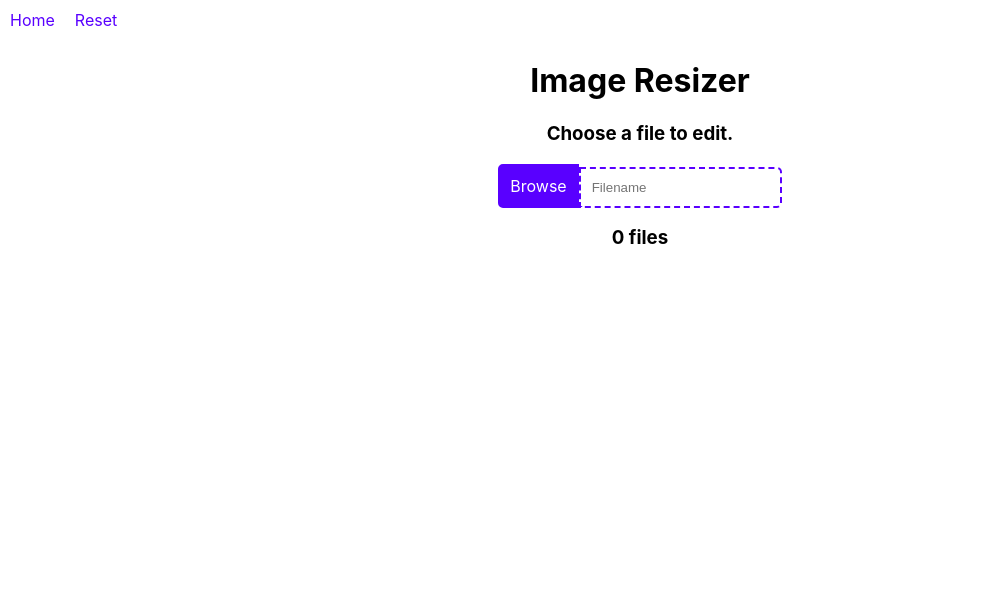
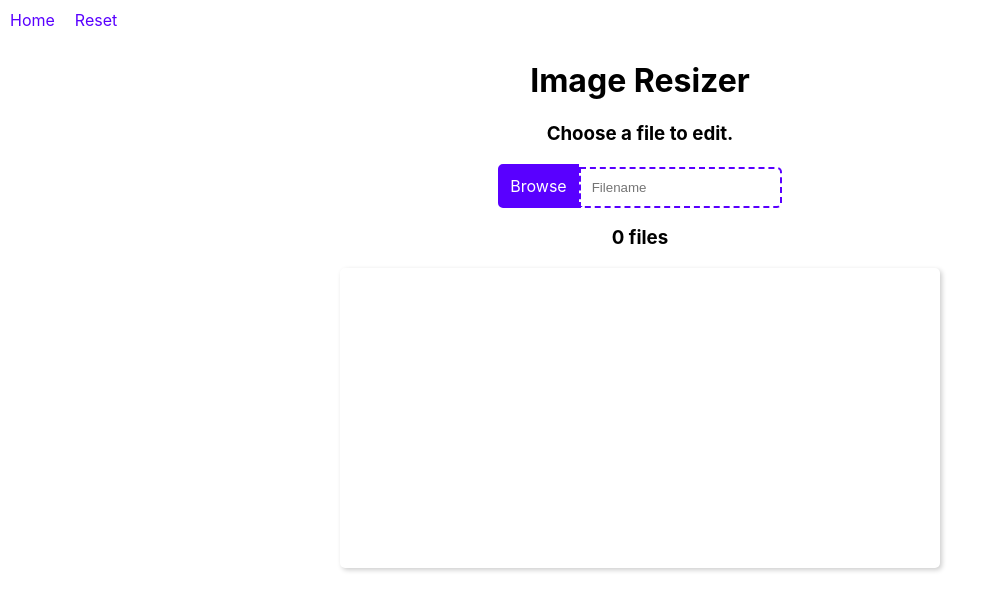
Before and after one commit to JosephThomasVasquez/react-img-resizer, a React (Create React App) app: page / in a window 1280 px wide. Shown: the top 610 px of the page, without its empty margins (0-996 px from the left). Built offline with nearby package versions, Linux system fonts and the light colour scheme.

Commit message:
Added a canvas ref using the useRef hook from React and update when the component changes

```diff
--- a/src/components/CanvasComponent.js
+++ b/src/components/CanvasComponent.js
@@ -1,11 +1,26 @@
-import React from 'react'
+import React, { useState, useEffect, useRef } from "react";
 
-const CanvasComponent = ({file}) => {
-    return (
-        <div>
-            <img className="img-file" src={file && file.url} alt=""/>
-        </div>
-    )
-}
+const CanvasComponent = ({ file }) => {
+  const [imageFile, setImageFile] = useState();
 
-export default CanvasComponent
+  //   console.log(file)
+  const canvasRef = useRef(null);
+
+  useEffect(() => {
+    const canvas = canvasRef.current;
+    const context = canvas.getContext("2d");
+
+    if (file) {
+      console.log(file);
+    }
+  }, [file]);
+
+  return (
+    <div>
+      <img className="img-file" src={file && file.url} alt="" />
+      <canvas ref={canvasRef} className="canvas-preview"></canvas>
+    </div>
+  );
+};
+
+export default CanvasComponent;
--- a/src/mainStyles.css
+++ b/src/mainStyles.css
@@ -1,5 +1,5 @@
 :root {
-  --primary-color: rgb(89, 0, 255, 1);
+  --primary-color: hsl(261, 100%, 50%);
 }
 
 body {
@@ -130,5 +130,5 @@
 }
 
 .img-file {
-  max-width: 400px;
+  max-width: 200px;
 }
```
Also changed, not shown: src/components/FileComponent.js (+2 -6 lines).
